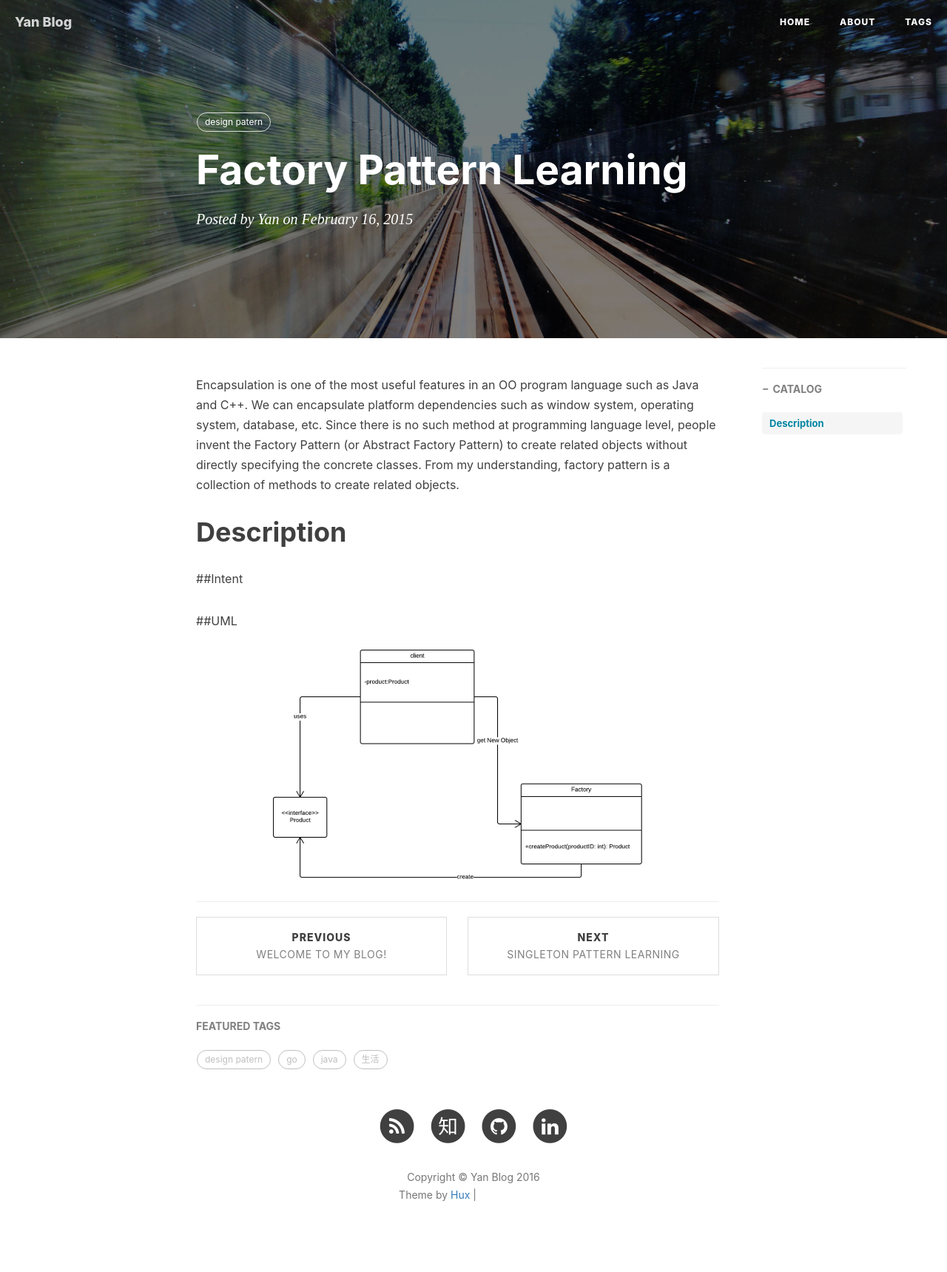
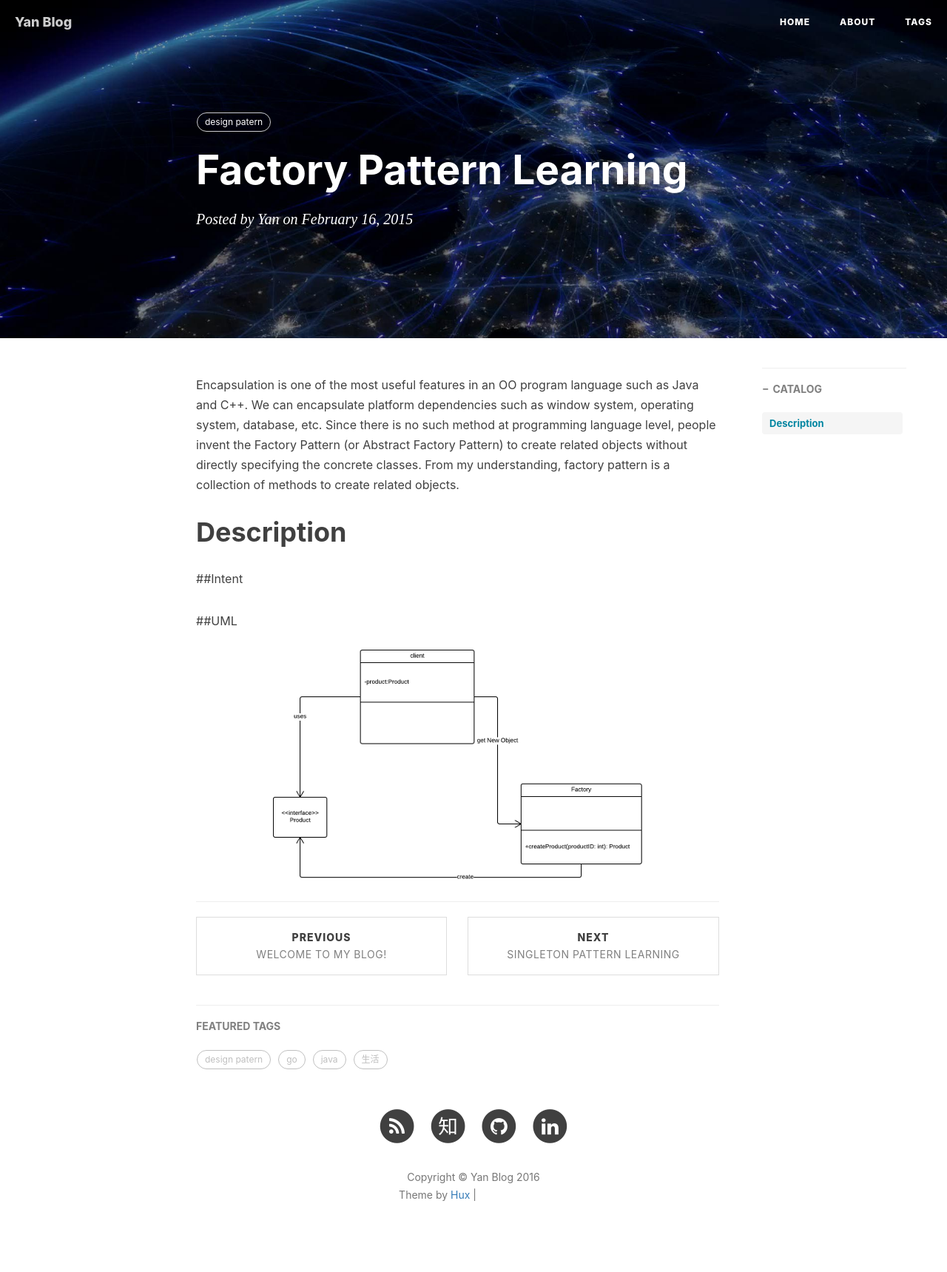
Before and after one commit to alvindaiyan/alvindaiyan.github.io, a Jekyll site: the page built from _posts/migration/2015-02-16-factory-pattern.markdown, in a window 1280 px wide. Shown: the whole page at 74% size. Built offline with Jekyll 4.4.1, drawn with Linux system fonts in a browser that asks for light colours; nearby versions of some CDN libraries; comment, search, counter and statistics services are not loaded; grey boxes are pictures that could not be loaded.

Commit message:
I cannot think out any comment

```diff
--- a/_posts/migration/2015-02-16-factory-pattern.markdown
+++ b/_posts/migration/2015-02-16-factory-pattern.markdown
@@ -3,7 +3,7 @@
 title:  "Factory Pattern Learning"
 date:   2015-02-16 15:12:25
 author:     "Yan"
-header-img: "img/post-bg-2015.jpg"
+header-img: "img/post-bg-os-metro.jpg"
 catalog: true
 comments: true
 tags:
```
